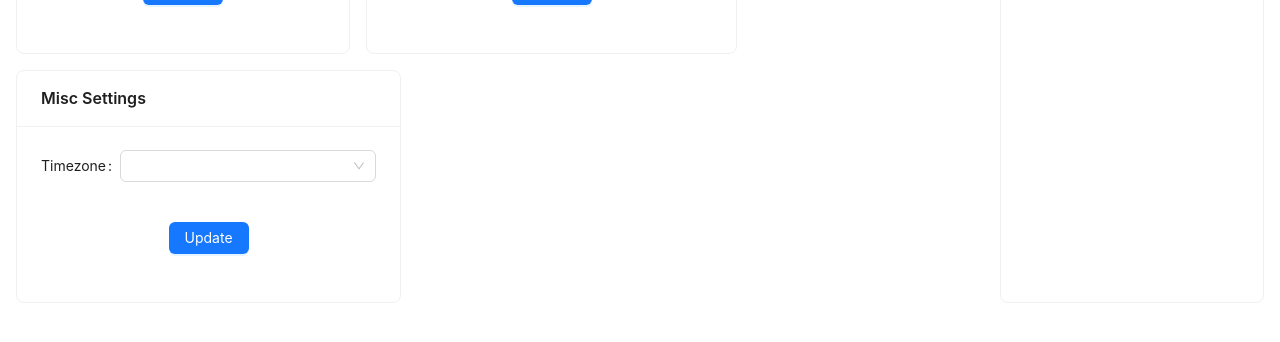
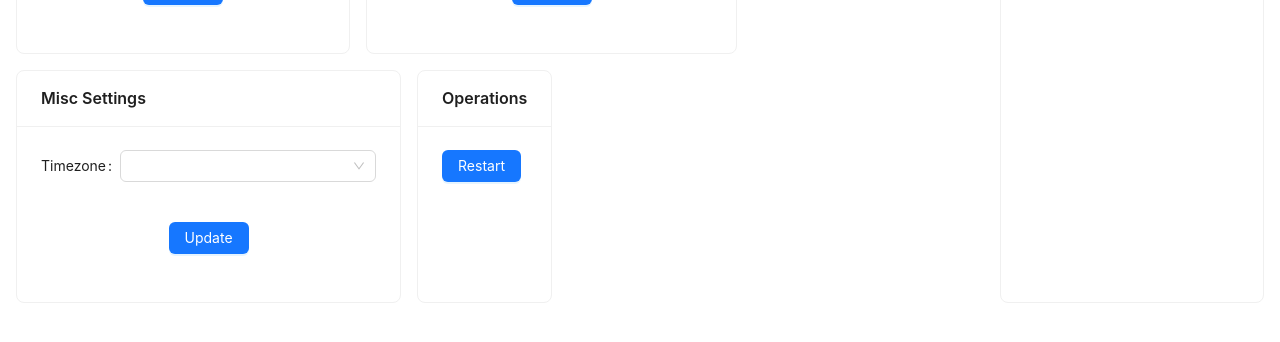
Before and after one commit to AfterAILab/flaps-esp, a React (Vite) app in the folder web/: page / in a window 1280 px wide. Shown: the part 418-760 px from the top of the page. Built offline with nearby package versions, Linux system fonts and the light colour scheme; no server answers.

Commit message:
Close #6 Restart Button

```diff
--- a/web/src/App.tsx
+++ b/web/src/App.tsx
@@ -146,6 +146,19 @@ export default function App() {
 		}
 	}
 
+	const handleRestart = async () => {
+		const response = await fetch('/restart', {
+			method: 'POST',
+			body: stringify({}) // Gotcha: This empty body is necessary for fetch to send a POST request
+		})
+		if (response.ok) {
+			messageApi.success('Restarting the device')
+		}
+		else {
+			messageApi.error('Failed to restart the device')
+		}
+	}
+
 	const ipAddressRules = [{pattern: ipRegex, message: 'Please enter a valid IP address.'}]
 
 	return (
@@ -245,6 +258,10 @@ export default function App() {
 							</div>
 						</Card>
 					</Form>
+
+					<Card title="Operations">
+						<Button type="primary" onClick={handleRestart}>Restart</Button>
+					</Card>
 				</div>
 
 				<Card title="Offset Settings">
```
Also changed, not shown: 1 other file (tests, documents, lock files or other folders).
